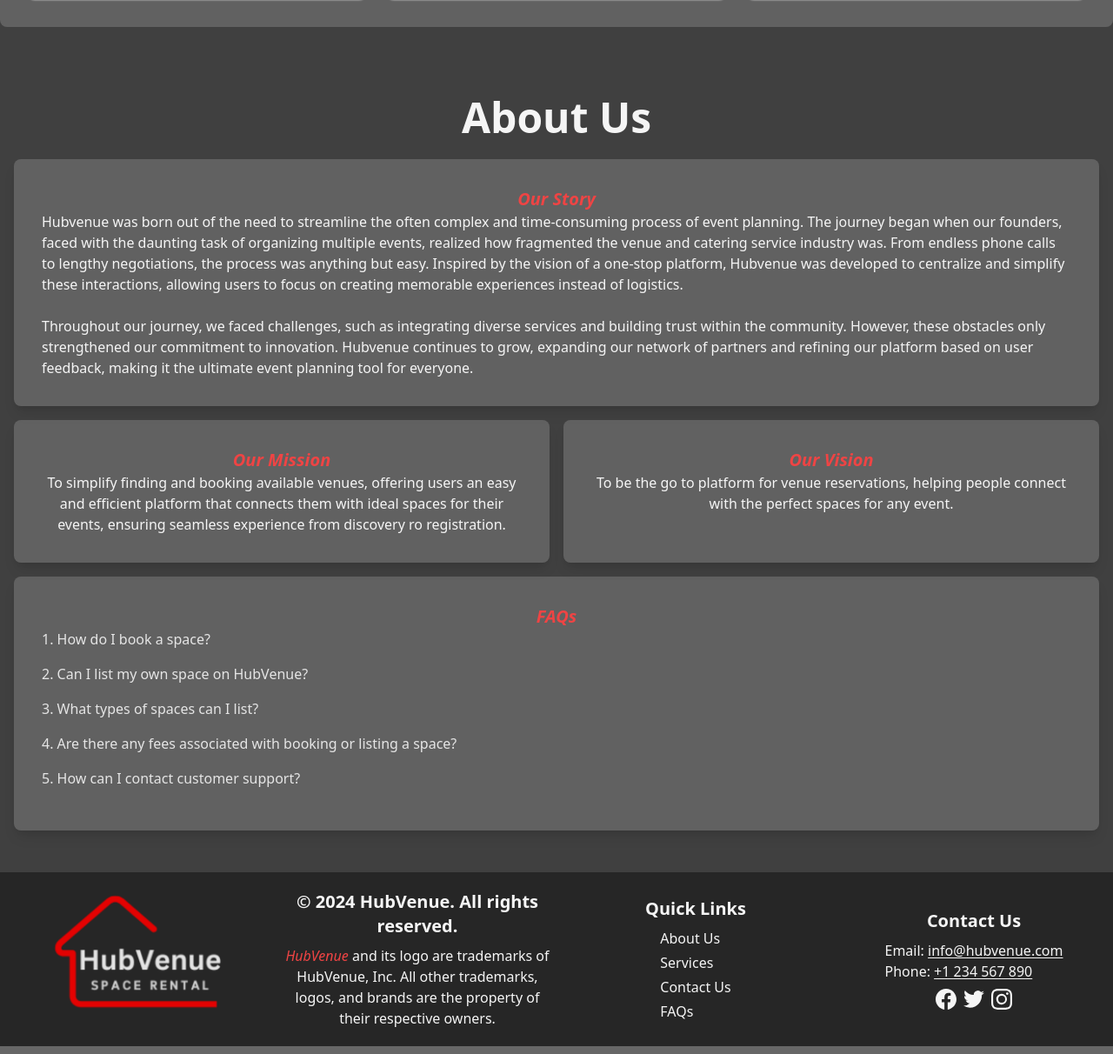
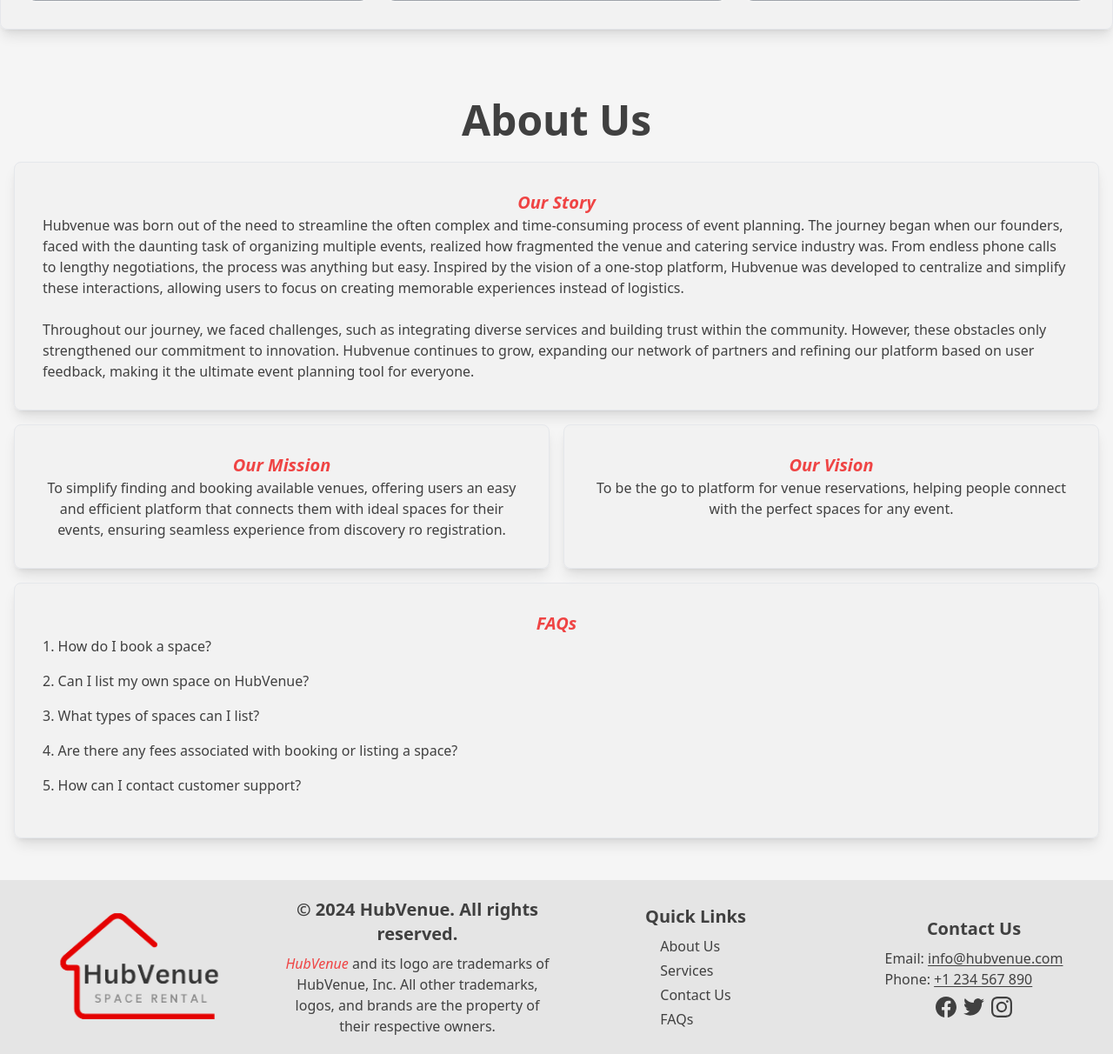
Before and after one commit to Juben00/HubVenue, a PHP site: page /hub/src/dashboard.php in a window 1280 px wide. Shown: the part 2648-3860 px from the top of the page at 87% size. Run offline with PHP 8.4, Linux system fonts and the light colour scheme; the visitor is signed in with stand-in values (Sample User, id 1); data comes from the database, SQL or seed files in the repository; data that the repository does not hold is empty.

Commit message:
professional kunu

```diff
--- a/db.sql
+++ b/db.sql
@@ -5,7 +5,7 @@ USE Hubvenue;
 -- Create the users table
 CREATE TABLE users (
     id INT AUTO_INCREMENT PRIMARY KEY,
-    usertype VARCHAR(10) NOT NULL,
+    usertype ENUM('client', 'user') NOT NULL,
     first_name VARCHAR(50) NOT NULL,
     last_name VARCHAR(50) NOT NULL,
     email VARCHAR(50) UNIQUE NOT NULL,
--- a/output.css
+++ b/output.css
@@ -1504,6 +1502,11 @@ video {
 
 .text-neutral-600\/70 {
   color: rgb(82 82 82 / 0.7);
+}
+
+.text-neutral-700 {
+  --tw-text-opacity: 1;
+  color: rgb(64 64 64 / var(--tw-text-opacity));
 }
 
 .text-neutral-800 {
--- a/src/api/fetchPost.api.php
+++ b/src/api/fetchPost.api.php
@@ -21,7 +21,7 @@ if ($properties) {
                     <div class="cursor-pointer flex gap-2 flex-col items-start p-4 absolute custom-gradient h-full top-0 w-full justify-between" style="background: linear-gradient(to top, rgba(75, 85, 99, 0.5), rgba(75, 85, 99, 0));">
                         <div class="flex justify-between items-center w-full">
                             <div class="bg-neutral-200 rounded-full flex items-center p-1">
-                                <div class="bg-neutral-700 rounded-full p-1">
+                                <div class="bg-red-500 rounded-full p-1">
                                     <svg xmlns="http://www.w3.org/2000/svg" width="16" height="16" fill="currentColor" class="bi bi-tag-fill" viewBox="0 0 16 16">
                                         <path d="M2 1a1 1 0 0 0-1 1v4.586a1 1 0 0 0 .293.707l7 7a1 1 0 0 0 1.414 0l4.586-4.586a1 1 0 0 0 0-1.414l-7-7A1 1 0 0 0 6.586 1zm4 3.5a1.5 1.5 0 1 1-3 0 1.5 1.5 0 0 1 3 0" />
                                     </svg>
--- a/src/api/fetchSaved.api.php
+++ b/src/api/fetchSaved.api.php
@@ -20,7 +20,7 @@ if ($properties) {
                     <div class="cursor-pointer flex gap-2 flex-col items-start p-4 absolute custom-gradient h-full top-0 w-full justify-between" style="background: linear-gradient(to top, rgba(75, 85, 99, 0.5), rgba(75, 85, 99, 0));">
                         <div class="flex justify-between items-center w-full">
                             <div class="bg-neutral-200 rounded-full flex items-center p-1">
-                                <div class="bg-neutral-700 rounded-full p-1">
+                                <div class="bg-red-500 rounded-full p-1">
                                     <svg xmlns="http://www.w3.org/2000/svg" width="16" height="16" fill="currentColor" class="bi bi-tag-fill" viewBox="0 0 16 16">
                                         <path d="M2 1a1 1 0 0 0-1 1v4.586a1 1 0 0 0 .293.707l7 7a1 1 0 0 0 1.414 0l4.586-4.586a1 1 0 0 0 0-1.414l-7-7A1 1 0 0 0 6.586 1zm4 3.5a1.5 1.5 0 1 1-3 0 1.5 1.5 0 0 1 3 0" />
                                     </svg>
@@ -31,7 +31,7 @@ if ($properties) {
                         </div>
                         <div class="w-full">
                             <div class="flex justify-center items-center ">
-                                <div class="flex-1 flex flex-col">
+                                <div class="flex-1 flex flex-col leading-3">
                                     <h2 class="text-xl font-semibold text-red-500">' . htmlspecialchars($property['property_name']) . '</h2>
                                     <p class="text-neutral-200 flex-1">' . htmlspecialchars($property['location']) . '</p>
                                 </div>
--- a/src/api/searchsubmit.api.php
+++ b/src/api/searchsubmit.api.php
@@ -34,7 +34,7 @@ if ($_SERVER['REQUEST_METHOD'] == 'POST') {
                     <div class="cursor-pointer flex gap-2 flex-col items-start p-4 absolute custom-gradient h-full top-0 w-full justify-between" style="background: linear-gradient(to top, rgba(75, 85, 99, 0.5), rgba(75, 85, 99, 0));">
                         <div class="flex justify-between items-center w-full">
                             <div class="bg-neutral-200 rounded-full flex items-center p-1">
-                                <div class="bg-neutral-700 rounded-full p-1">
+                                <div class="bg-red-500 rounded-full p-1">
                                     <svg xmlns="http://www.w3.org/2000/svg" width="16" height="16" fill="currentColor" class="bi bi-tag-fill" viewBox="0 0 16 16">
                                         <path d="M2 1a1 1 0 0 0-1 1v4.586a1 1 0 0 0 .293.707l7 7a1 1 0 0 0 1.414 0l4.586-4.586a1 1 0 0 0 0-1.414l-7-7A1 1 0 0 0 6.586 1zm4 3.5a1.5 1.5 0 1 1-3 0 1.5 1.5 0 0 1 3 0" />
                                     </svg>
--- a/src/classes/user.class.php
+++ b/src/classes/user.class.php
@@ -25,6 +25,8 @@ class User
             $checkexe = $this->db->connect()->prepare($checkquery);
             $checkexe->bindParam(":email", $this->email);
             $checkexe->execute();
+
+            $this->usertype = 'user';
 
             if ($checkexe->fetchColumn() > 0) {
                 $this->message = "Error: Duplicate entry for Email '" . htmlspecialchars($this->email) . "'. Please use a different email.";
--- a/src/components/Footer.php
+++ b/src/components/Footer.php
@@ -1,7 +1,7 @@
-<footer class="bg-neutral-800 text-neutral-100 shadow-xl grid min-h-[150px] grid-cols-1 md:grid-cols-4">
+<footer class="bg-neutral-200 text-neutral-700 shadow-xl grid min-h-[150px] grid-cols-1 md:grid-cols-4">
     <!-- Logo Section -->
     <div class="flex flex-col items-center  ">
-        <img src="../public/images/white_transparent.png" alt="HubVenue Logo" style="height: 200px;">
+        <img src="../public/images/black_ico.png" alt="HubVenue Logo" style="height: 200px;">
     </div>
 
     <div class="flex flex-col items-center justify-center p-2">
--- a/src/components/Navbar.php
+++ b/src/components/Navbar.php
@@ -1,8 +1,8 @@
-<nav class="bg-neutral-800 text-neutral-100 shadow-xl sticky top-0 z-50">
+<nav class="bg-neutral-200 text-neutral-700 shadow-xl sticky top-0 z-50">
     <div class=" container mx-auto px-8 flex items-center justify-between ">
         <!-- Logo -->
         <a href=" #" class="flex items-center">
-            <img src="../public/images/white_transparent (1).ico" alt="Logo" class="h-24">
+            <img src="../public/images/black_ico.png" alt="Logo" class="h-24">
         </a>
 
         <!-- Hamburger Icon (visible on small screens) -->
@@ -34,7 +34,7 @@
 
 
             <!-- <a href="logout.php" class="hover:underline hover:underline-offset-2">Logout</a> -->
-            <div class="hidden flex-col w-48 gap-2 bg-neutral-800 absolute top-16 right-0 rounded-md border border-red-500 p-4"
+            <div class="hidden flex-col w-48 gap-2 bg-neutral-200 absolute top-16 right-0 rounded-md border border-red-500 p-4"
                 id="options">
                 <div class="flex items-center ">
                     <div class="flex items-center gap-2 flex-1">
--- a/src/dashboard.php
+++ b/src/dashboard.php
@@ -49,7 +49,7 @@ $filteredProperties = array_map(function ($property) {
     </style>
 </head>
 
-<body class="bg-neutral-700 text-neutral-100 box-border">
+<body class="bg-neutral-100 text-neutral-700 box-border">
     <?php require_once './components/Navbar.php'; ?>
 
     <section
@@ -86,7 +86,7 @@ $filteredProperties = array_map(function ($property) {
                     <div class="dot w-2 h-2 bg-neutral-800 rounded-full cursor-pointer"></div>
                 </div>
             </div>
-            <div class="flex flex-col items-center bg-neutral-200/20 p-2">
+            <div class="flex flex-col items-center bg-neutral-200/20 border p-2">
                 <span class="text-center my-auto flex flex-col gap-2 ">
                     <h1 class="text-3xl font-semibold md:text-4xl ">Welcome to <span
                             class="text-red-500 italic">HubVenue!</span></h1>
@@ -110,18 +110,18 @@ $filteredProperties = array_map(function ($property) {
     <section class="container mx-auto flex flex-col items-center mb-4 md:mb-8 ">
         <h2 class="text-3xl lg:text-5xl font-bold mt-4">Our Services</h2>
         <div class="grid grid-cols-1 sm:grid-cols-2 md:grid-cols-3 gap-4 mt-2">
-            <div class="flex flex-col items-center bg-neutral-200/20 p-4 rounded-lg shadow-lg m-4">
+            <div class="flex flex-col items-center bg-neutral-200/20  border p-4 rounded-lg shadow-lg m-4">
                 <img src="../public/serviceimages/pexels-pixabay-267569.jpg" alt="Rent Space" class="w-full">
                 <h3 class="text-xl font-semibold mt-2 text-center">Space Rentals</h3>
                 <p class="text-center">Discover unique spaces for any event, from intimate gatherings to large-scale
                     functions.</p>
             </div>
-            <div class="flex flex-col items-center bg-neutral-200/20 p-4 rounded-lg shadow-lg m-4">
+            <div class="flex flex-col items-center bg-neutral-200/20  border p-4 rounded-lg shadow-lg m-4">
                 <img src="../public/serviceimages/pexels-rdne-7414284.jpg" alt="Post Listings" class="w-full">
                 <h3 class="text-xl font-semibold mt-2 text-center">Post Your Space</h3>
                 <p class="text-center">Earn money by listing your home or commercial space for event rentals.</p>
             </div>
-            <div class="flex flex-col items-center bg-neutral-200/20 p-4 rounded-lg shadow-lg m-4">
+            <div class="flex flex-col items-center bg-neutral-200/20  border p-4 rounded-lg shadow-lg m-4">
                 <img src="../public/serviceimages/pexels-tima-miroshnichenko-6694575.jpg" alt="Book Event"
                     class="w-full">
                 <h3 class="text-xl font-semibold mt-2 text-center">Book an Event Space</h3>
@@ -134,7 +134,8 @@ $filteredProperties = array_map(function ($property) {
         <h2 class="text-3xl lg:text-5xl font-bold mt-4 mb-2">Rental Properties</h2>
 
 
-        <div class="flex flex-col gap-4 md:gap-8 bg-neutral-200/20 p-4 lg:p-8 m-4 rounded-lg w-full min-h-30">
+        <div
+            class="flex flex-col gap-4 md:gap-8 bg-neutral-200/20 border shadow-lg p-4 lg:p-8 m-4 rounded-lg w-full min-h-30">
 
             <!-- HTML form to search properties -->
             <form id="searchForm" class="text-neutral-900 flex gap-2 justify-center w-full">
@@ -204,7 +205,7 @@ $filteredProperties = array_map(function ($property) {
 
                                     <div class="flex justify-between items-center w-full">
                                         <div class="bg-neutral-200 rounded-full flex items-center p-1">
-                                            <div class="bg-neutral-700 rounded-full p-1">
+                                            <div class="bg-red-500 rounded-full p-1">
                                                 <svg xmlns="http://www.w3.org/2000/svg" width="16" height="16"
                                                     fill="currentColor" class="bi bi-tag-fill" viewBox="0 0 16 16">
                                                     <path
@@ -266,7 +267,7 @@ $filteredProperties = array_map(function ($property) {
 
         <div class="flex flex-col gap-4 m-4">
 
-            <div class="flex flex-col items-center bg-neutral-200/20 p-4 lg:p-8 rounded-lg shadow-lg">
+            <div class="flex flex-col items-center bg-neutral-200/20 border p-4 lg:p-8 rounded-lg shadow-lg">
                 <h3 class="text-xl font-semibold  text-red-500 italic">Our Story</h3>
                 <p>
                     Hubvenue was born out of the need to streamline the often complex and time-consuming process of
@@ -292,7 +293,7 @@ $filteredProperties = array_map(function ($property) {
 
             <div class="grid grid-cols-1 sm:grid-cols-2 gap-4">
                 <!-- mission -->
-                <div class="flex flex-col items-center bg-neutral-200/20 p-4 lg:p-8 rounded-lg shadow-lg">
+                <div class="flex flex-col items-center bg-neutral-200/20 border p-4 lg:p-8 rounded-lg shadow-lg">
                     <h3 class="text-xl font-semibold  text-red-500 italic">Our Mission</h3>
                     <p class="text-center">
                         To simplify finding and booking available venues, offering users an easy and efficient platform
@@ -301,7 +302,7 @@ $filteredProperties = array_map(function ($property) {
                     </p>
                 </div>
                 <!-- vission -->
-                <div class="flex flex-col items-center bg-neutral-200/20 p-4 lg:p-8 rounded-lg shadow-lg">
+                <div class="flex flex-col items-center bg-neutral-200/20 border p-4 lg:p-8 rounded-lg shadow-lg">
                     <h3 class="text-xl font-semibold  text-red-500 italic">Our Vision</h3>
                     <p class="text-center">
                         To be the go to platform for venue reservations, helping people connect with the perfect spaces
@@ -311,15 +312,15 @@ $filteredProperties = array_map(function ($property) {
             </div>
 
             <!-- FAQ -->
-            <div class="flex flex-col bg-neutral-200/20 p-4 lg:p-8 rounded-lg shadow-lg">
+            <div class="flex flex-col bg-neutral-200/20 border text-neutral-700 p-4 lg:p-8 rounded-lg shadow-lg">
                 <h3 class="text-xl font-semibold text-red-500 italic text-center">FAQs</h3>
                 <div class="w-full ">
                     <div class="faq-item mb-4">
-                        <button class="faq-header text-neutral-200 w-full text-left">
+                        <button class="faq-header w-full text-left">
                             1. How do I book a space?
                         </button>
                         <div class="faq-content hidden text-center">
-                            <p class="text-neutral-300 text-xs">To book a space, simply look for your desired
+                            <p class="text-xs">To book a space, simply look for your desired
                                 location
                                 and
                                 date on our platform. Browse
@@ -329,11 +330,11 @@ $filteredProperties = array_map(function ($property) {
                         </div>
                     </div>
                     <div class="faq-item mb-4">
-                        <button class="faq-header text-neutral-200 w-full text-left">
+                        <button class="faq-header  w-full text-left">
                             2. Can I list my own space on HubVenue?
                         </button>
                         <div class="faq-content hidden text-center">
-                            <p class="text-neutral-300 text-xs">Yes, you can list your space on HubVenue. Create an
+                            <p class=" text-xs">Yes, you can list your space on HubVenue. Create an
                                 account,
                                 provide details about your
                                 space, upload photos, and set your availability and pricing. Once your listing is
@@ -341,11 +342,11 @@ $filteredProperties = array_map(function ($property) {
                         </div>
                     </div>
                     <div class="faq-item mb-4">
-                        <button class="faq-header text-neutral-200 w-full text-left">
+                        <button class="faq-header  w-full text-left">
                             3. What types of spaces can I list?
                         </button>
                         <div class="faq-content hidden text-center">
-                            <p class="text-neutral-300 text-xs">You can list a variety of spaces including
+                            <p class=" text-xs">You can list a variety of spaces including
                                 residential
                                 homes,
                                 commercial venues, event
@@ -355,11 +356,11 @@ $filteredProperties = array_map(function ($property) {
                         </div>
                     </div>
                     <div class="faq-item mb-4">
-                        <button class="faq-header text-neutral-200 w-full text-left">
+                        <button class="faq-header  w-full text-left">
                             4. Are there any fees associated with booking or listing a space?
                         </button>
                         <div class="faq-content hidden text-center">
-                            <p class="text-neutral-300 text-xs">Yes, there may be fees associated with both booking
+                            <p class=" text-xs">Yes, there may be fees associated with both booking
                                 and
                                 listing
                                 spaces. Booking fees are
@@ -371,11 +372,11 @@ $filteredProperties = array_map(function ($property) {
                         </div>
                     </div>
                     <div class="faq-item mb-4">
-                        <button class="faq-header text-neutral-200 w-full text-left">
+                        <button class="faq-header  w-full text-left">
                             5. How can I contact customer support?
                         </button>
                         <div class="faq-content hidden text-center">
-                            <p class="text-neutral-300 text-xs">If you need assistance, you can contact our customer
+                            <p class=" text-xs">If you need assistance, you can contact our customer
                                 support
                                 team via the contact form on
                                 our website, or by email at info@hubvenue.com. Our team is available to help you
--- a/src/payment.php
+++ b/src/payment.php
@@ -70,7 +70,7 @@ if ($_SERVER['REQUEST_METHOD'] == 'POST') {
     <script src="https://cdn.jsdelivr.net/npm/flatpickr"></script>
 </head>
 
-<body class="bg-neutral-700 text-neutral-100 relative h-screen box-border">
+<body class="bg-neutral-100 text-neutral-700 relative h-screen box-border">
     <div
         class="absolute left-1/2 rounded-md max-h-[600px] max-w-[1000px] top-1/2 -translate-x-1/2 -translate-y-1/2 container mx-auto min-h-screen md:min-h-0 flex flex-col md:grid grid-cols-2 w-full border-2 overflow-hidden">
 
--- a/src/property.php
+++ b/src/property.php
@@ -40,9 +40,9 @@ checkAuth(); // Check if the user is logged in
     <link rel="stylesheet" href="https://unpkg.com/leaflet/dist/leaflet.css" /> <!-- Leaflet CSS -->
 </head>
 
-<body class="bg-neutral-700 text-neutral-100 relative h-screen box-border">
+<body class="bg-neutral-100 text-neutral-700 relative h-screen box-border">
     <div
-        class="absolute left-1/2 rounded-md max-h-[800px] max-w-[1000px] top-1/2 -translate-x-1/2 -translate-y-1/2 container mx-auto md:min-h-0 flex flex-col md:grid grid-cols-2 w-full border-2 overflow-hidden">
+        class="absolute left-1/2 bg-neutral-200 rounded-md max-h-[800px] max-w-[1000px] top-1/2 -translate-x-1/2 -translate-y-1/2 container mx-auto md:min-h-0 flex flex-col md:grid grid-cols-2 w-full border-2 overflow-hidden">
 
         <div
             class="h-[380px] object-cover overflow-hidden order-1 md:order-2 md:h-[1000px] relative max-h-[600px] max-w-[1000px]">
@@ -58,7 +58,7 @@ checkAuth(); // Check if the user is logged in
             <img src="<?= $item['image'] ?>" alt="Property Image" class="w-full h-full">
         </div>
 
-        <div class="flex flex-col bg-neutral-100 p-6 pt-4 text-neutral-800 order-2 md:order-1 overflow-y-scroll flex-1">
+        <div class="flex flex-col bg-neutral-200 p-6 pt-4 text-neutral-800 order-2 md:order-1 overflow-y-scroll flex-1">
             <div class="flex flex-col gap-1 h-full">
                 <div>
                     <!-- Map container -->
--- a/src/settings.php
+++ b/src/settings.php
@@ -38,7 +38,7 @@ if ($_SERVER['REQUEST_METHOD'] === 'POST') {
 </head>
 
 <body
-    class="bg-neutral-700/80 text-neutral-100 flex relative justify-center items-center box-border lg:h-screen lg:overflow-hidden">
+    class="bg-neutral-100 text-neutral-700 flex relative justify-center items-center box-border lg:h-screen lg:overflow-hidden">
 
     <div
         class="p-4 w-full lg:w-[1000px] flex flex-col relative h-screen lg:grid lg:grid-cols-2 gap-4 lg:h-[600px] rounded-md ">
```
Also changed, not shown: other parts of output.css (+42 -29 lines), signup.php (+7 -11 lines), src/api/fetchRent.api.php (+7 -7 lines), src/profile.js (+56 -51 lines), src/profile.php (+12 -11 lines), public/images/black_ico.png (added), public/images/black_transparent.png.
